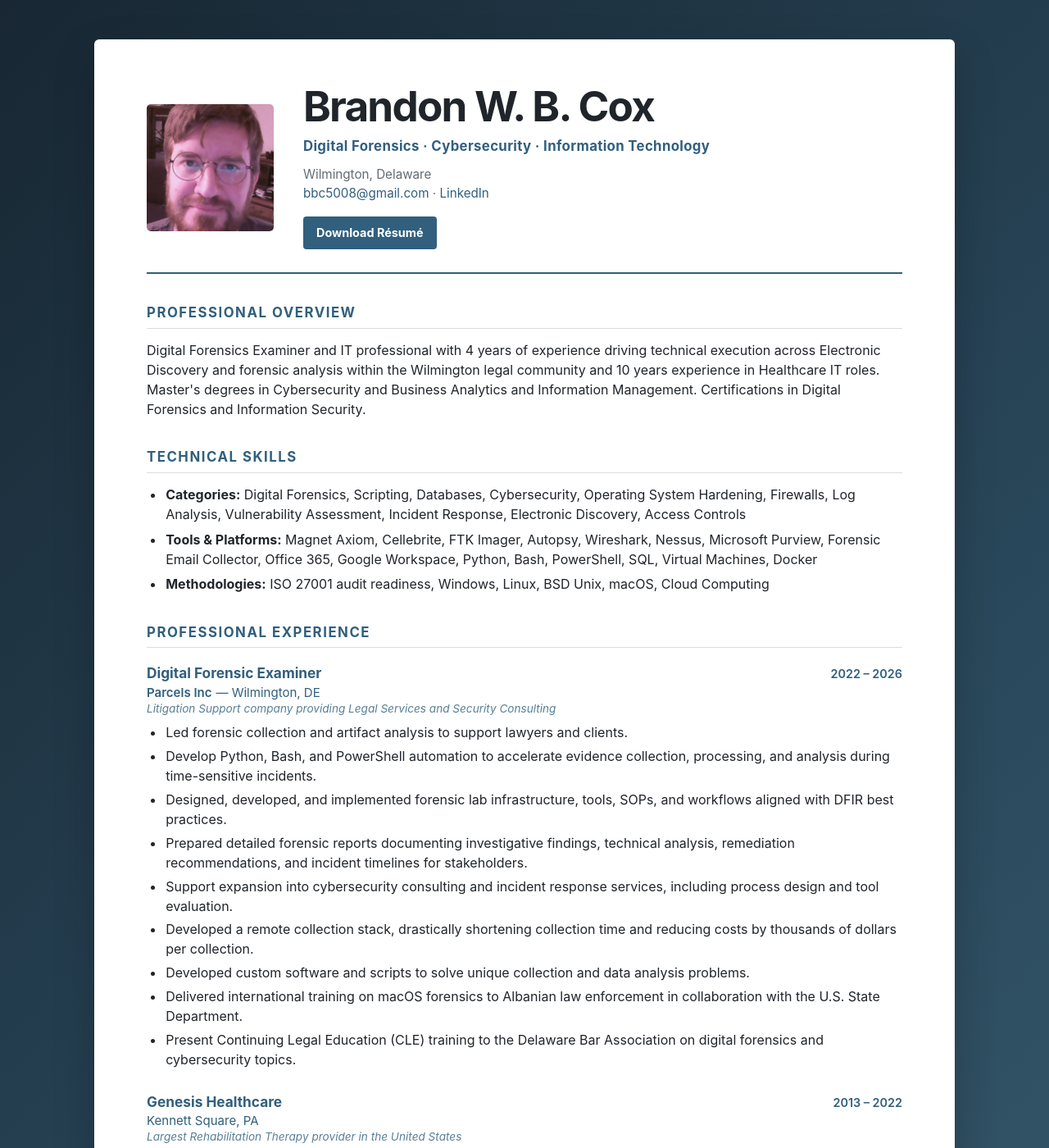
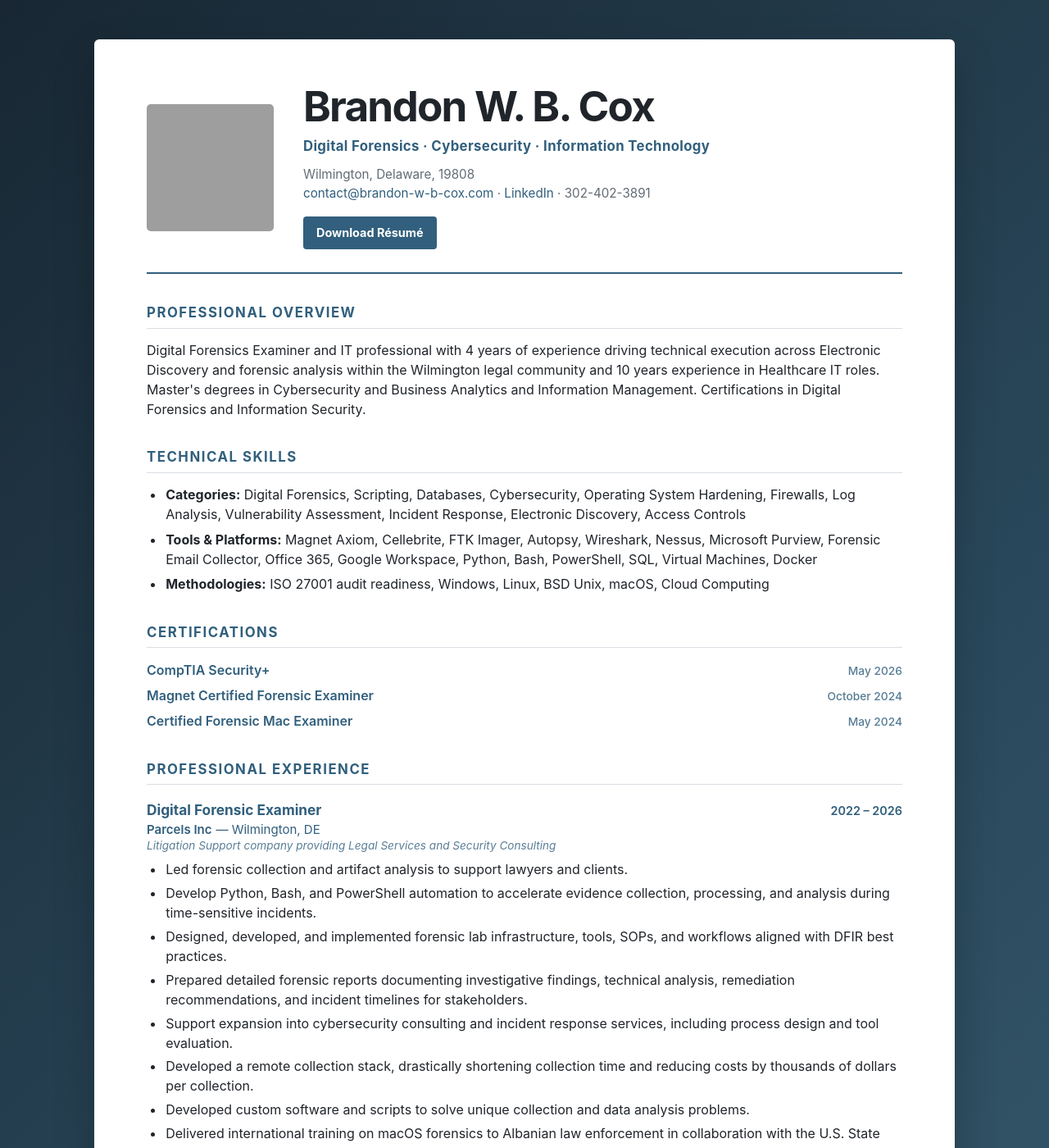
Before and after one commit to bbc5008/bbc5008.github.io, a Jekyll site: the page built from resume.markdown, in a window 1280 px wide and 1400 px high. Shown: the whole window at 82% size. Built offline with Jekyll 4.4.1, drawn with Linux system fonts in a browser that asks for light colours; some of the changed text lies outside the part shown; grey boxes are pictures that could not be loaded.

Commit message:
revisions to resume, updated headshot, added intro video

```diff
--- a/resume.markdown
+++ b/resume.markdown
@@ -7,7 +7,7 @@ permalink: /resume/
 
 <header class="resume-header">
   <img class="headshot"
-       src="{{ '/assets/images/headshot.jpg' | relative_url }}"
+       src="{{ '/assets/images/headshot.png' | relative_url }}"
        alt="Brandon Cox">
 
   <div class="identity">
@@ -15,10 +15,12 @@ permalink: /resume/
     <p class="tagline">Digital Forensics · Cybersecurity · Information Technology</p>
 
     <p class="contact">
-      Wilmington, Delaware<br>
-      <a href="mailto:bbc5008@gmail.com">bbc5008@gmail.com</a>
+      Wilmington, Delaware, 19808<br>
+      <a href="mailto:contact@brandon-w-b-cox.com">contact@brandon-w-b-cox.com</a>
       ·
       <a href="https://www.linkedin.com/in/brandon-w-b-cox/">LinkedIn</a>
+      ·
+      302-402-3891
     </p>
 
     <div class="resume-actions">
@@ -50,6 +52,22 @@ permalink: /resume/
     <li><strong>Tools &amp; Platforms:</strong> Magnet Axiom, Cellebrite, FTK Imager, Autopsy, Wireshark, Nessus, Microsoft Purview, Forensic Email Collector, Office 365, Google Workspace, Python, Bash, PowerShell, SQL, Virtual Machines, Docker</li>
     <li><strong>Methodologies:</strong> ISO 27001 audit readiness, Windows, Linux, BSD Unix, macOS, Cloud Computing</li>
   </ul>
+</section>
+
+<section class="resume-section certification-section">
+  <h2>Certifications</h2>
+  <div class="certification">
+    <span class="certification-name">CompTIA Security+</span>
+    <span class="certification-date">May 2026</span>
+  </div>
+  <div class="certification">
+    <span class="certification-name">Magnet Certified Forensic Examiner</span>
+    <span class="certification-date">October 2024</span>
+  </div>
+  <div class="certification">
+    <span class="certification-name">Certified Forensic Mac Examiner</span>
+    <span class="certification-date">May 2024</span>
+  </div>
 </section>
 
 <section class="resume-section experience-section">
@@ -195,19 +213,3 @@ permalink: /resume/
     <li>Performed network traffic analysis, monitoring, and segmentation testing to improve visibility, resilience, and defensive capabilities.</li>
   </ul>
 </section>
-
-<section class="resume-section certification-section">
-  <h2>Certifications</h2>
-  <div class="certification">
-    <span class="certification-name">CompTIA Security+</span>
-    <span class="certification-date">May 2026</span>
-  </div>
-  <div class="certification">
-    <span class="certification-name">Magnet Certified Forensic Examiner</span>
-    <span class="certification-date">October 2024</span>
-  </div>
-  <div class="certification">
-    <span class="certification-name">Certified Forensic Mac Examiner</span>
-    <span class="certification-date">May 2024</span>
-  </div>
-</section>
```
Also changed, not shown: assets/images/headshot-old.jpg (renamed from assets/images/headshot.jpg), 5 other files.
